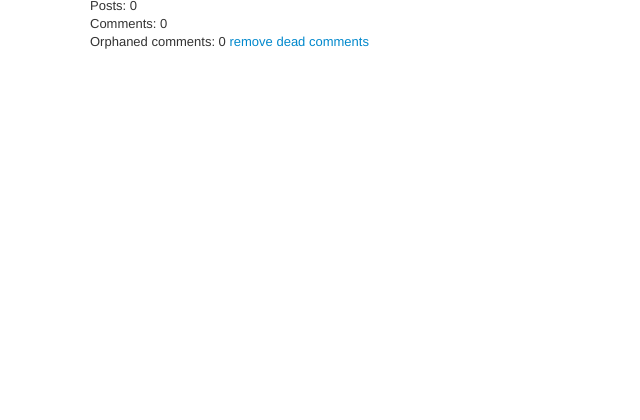
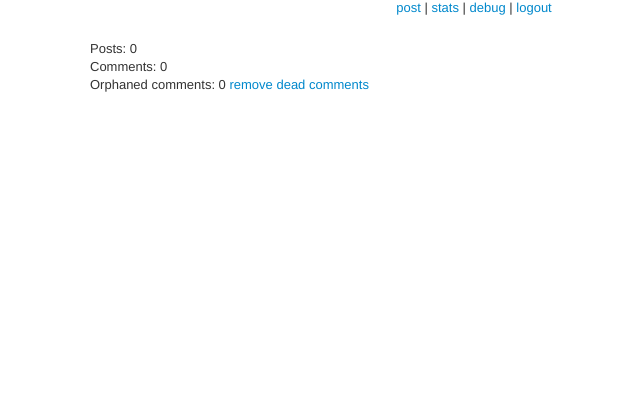
Before and after one commit to Seldan/blog, a PHP site: page /admin.php in a window 1280 px wide. Shown: the part 321-741 px from the top of the page, without its empty margins (166-806 px from the left). Run offline with PHP 8.4, Linux system fonts and the light colour scheme; the visitor is signed in with stand-in values (Sample User, id 1); data that the repository does not hold is empty.

Commit message:
improved control panel
-added simple login form
-improved html
-added error/success messages

```diff
--- a/admin.php
+++ b/admin.php
@@ -15,7 +15,7 @@
         <?php include "header.php"; ?>
         <?php
 if (!empty($_SESSION["admin"])){
-        echo "<a href=?action=post>post</a> <a href=?action=stats>stats</a> <a href=?action=debug>debug</a>";
+        echo "<div id=\"bar\"><a href=?action=post>post</a> | <a href=?action=stats>stats</a> | <a href=?action=debug>debug</a> | <a href=?action=logout>logout</a></div>";
         echo "\n<br />";
         if(!empty($_GET['action'])) {
             $action = $_GET['action'];
@@ -40,6 +40,7 @@
             break;
         case 'logout':
             session_destroy();
+            echo "logout successful! <a href=admin.php>Click here to leave the Control Panel</a>.";
             break;
         default:
             echo "Sorry, there is such action!";
@@ -55,11 +56,12 @@
         }
         if($input_pw == $password) { //grant access
             $_SESSION["admin"] = 1;
+            echo "login successful! <a href=admin.php>Click here to enter the Control Panel</a>.";
         } else { //wrong password
             echo "access denied!";
         }
     } else { //show login form
-        echo "no login form yet, just post you password";
+        echo "Password: <form method=\"post\"><input type=password name=\"password\" /> <input type=submit />";
     }
 }
         ?>
```
